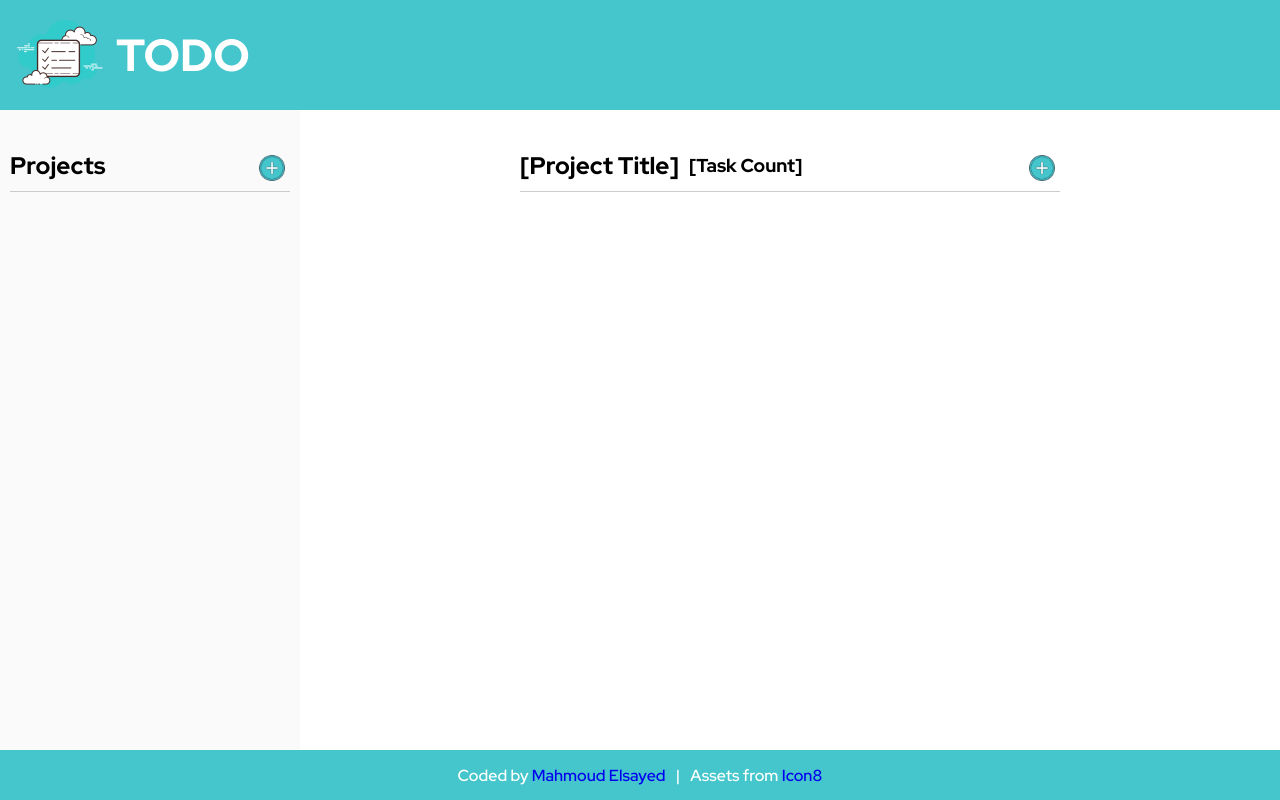
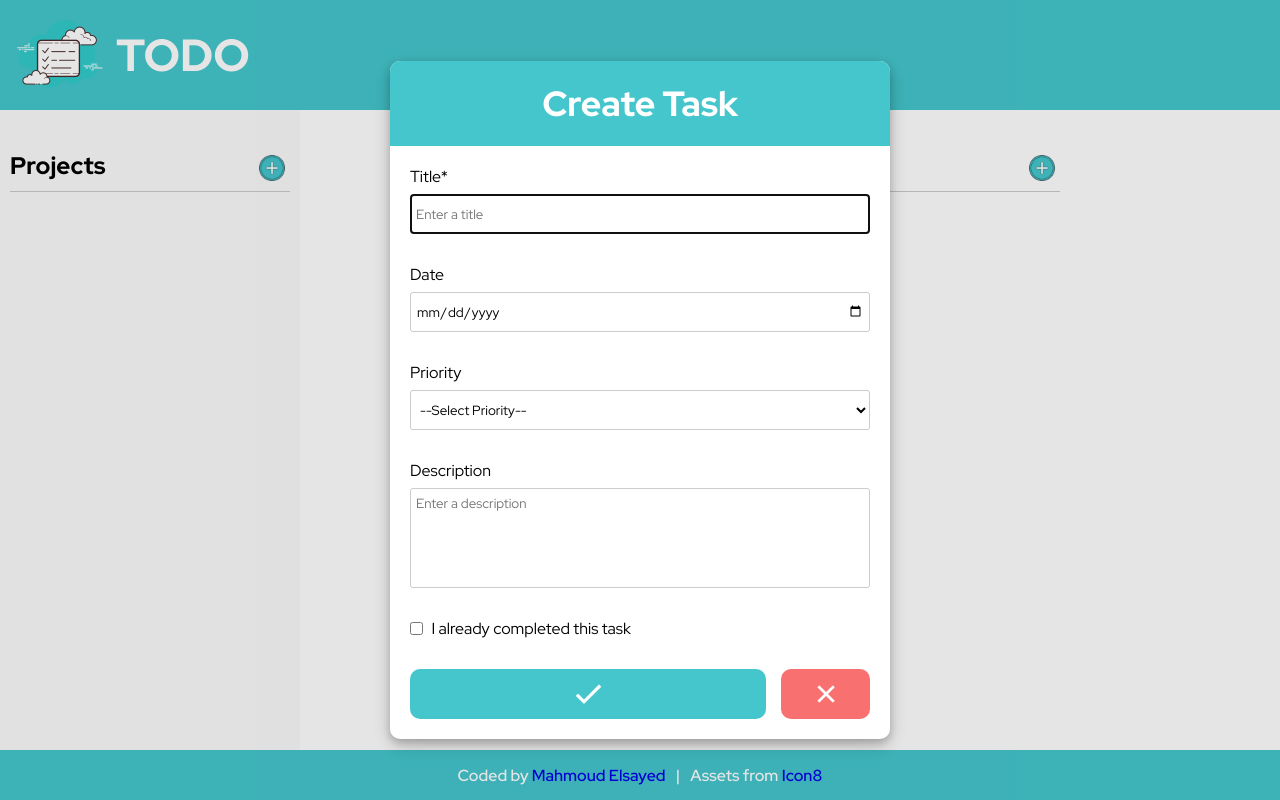
Before and after one commit to MahmoodElsaayed/todo-app, a website built with webpack: page src/template.html in a window 1280 px wide. Both pictures are taken after a click on the button 1042 px from the left and 168 px from the top of the page. Built offline with nearby package versions, Linux system fonts and the light colour scheme.

Commit message:
Add `addTaskModal` with open and close functionality
- Implemented a modal to gather user input for task creation.
- Linked the open and close buttons to their respective JavaScript event
 listeners.

```diff
--- a/src/js/ScreenController.js
+++ b/src/js/ScreenController.js
@@ -1 +1,16 @@
-export default function ScreenController(taskManager, projectManager) {}
+export default function ScreenController(taskManager, projectManager) {
+    const addTaskBtn = document.querySelector('#addTaskBtn')
+    const closeModalBtns = document.querySelectorAll('.cancel.btn')
+
+    // Open task modal
+    addTaskBtn.addEventListener('click', () => {
+        document.querySelector('#addTaskModal').showModal()
+    })
+
+    // Close any open modal (without resetting)
+    closeModalBtns.forEach((btn) => {
+        btn.addEventListener('click', () => {
+            btn.closest('dialog').close()
+        })
+    })
+}
--- a/src/js/app.js
+++ b/src/js/app.js
@@ -1,7 +1,9 @@
 import StorageManager from './StorageManager'
 import ProjectManager from './ProjectManager'
 import TaskManager from './TaskManager'
+import ScreenController from './ScreenController'
 
 const storageManager = StorageManager()
 const projectManager = ProjectManager(storageManager)
 const taskManager = TaskManager(storageManager, projectManager)
+ScreenController(taskManager, projectManager)
--- a/src/main.css
+++ b/src/main.css
@@ -17,6 +17,7 @@
 
     --white: #ffffff;
     --black: #000000;
+    --red: #f87070;
     --teal: #44c6cc;
     --gray: #cbcbcb;
     --faded-gray: #8080800a;
@@ -73,8 +74,8 @@ a {
     margin-top: 30px;
 }
 
-.user-projects .header,
-.task-viewer .header {
+.user-projects > .header,
+.task-viewer > .header {
     display: flex;
     align-items: center;
     gap: 10px;
@@ -120,3 +121,90 @@ a {
 .add.btn:active {
     scale: 0.95;
 }
+
+.modal {
+    width: 500px;
+    position: fixed;
+    top: 50%;
+    left: 50%;
+    transform: translate(-50%, -50%);
+    border: none;
+    border-radius: 10px;
+    box-shadow:
+        0 4px 8px 0 rgba(0, 0, 0, 0.2),
+        0 6px 20px 0 rgba(0, 0, 0, 0.19);
+}
+
+.modal .header {
+    height: 85px;
+    display: flex;
+    justify-content: center;
+    align-items: center;
+    background-color: var(--teal);
+    color: var(--white);
+    font: 700 3.5rem var(--primary-fonts);
+}
+
+.modal form {
+    display: grid;
+    gap: 30px;
+    padding: 20px;
+}
+
+form .row:not(.flat) {
+    display: grid;
+    gap: 7px;
+}
+
+form :is(input, select, textarea) {
+    height: 40px;
+    padding: 5px;
+    border: 1px solid var(--gray);
+    border-radius: 3px;
+    font-family: inherit;
+    background-color: var(--white);
+}
+
+form textarea {
+    resize: none;
+    height: 100px;
+}
+
+form input[type='checkbox'] {
+    height: auto;
+    margin-right: 5px;
+    vertical-align: -1px;
+    accent-color: var(--teal);
+}
+
+form .row:last-child {
+    display: grid;
+    grid-template: 50px / 4fr 1fr;
+    gap: 15px;
+}
+
+form :is(.submit.btn, .cancel.btn) {
+    border: none;
+    border-radius: 10px;
+    font: 700 1.6rem var(--primary-fonts);
+    color: var(--white);
+    transition: 0.3s ease;
+}
+
+form .submit.btn {
+    background: url('./assets/images/tick.png') no-repeat center center / 27px
+        27px var(--teal);
+}
+
+form .submit.btn:active {
+    scale: 0.985;
+}
+
+form .cancel.btn {
+    background: url('./assets/images/cancel.png') no-repeat center center / 34px
+        34px var(--red);
+}
+
+form .cancel.btn:active {
+    scale: 0.97;
+}
--- a/src/template.html
+++ b/src/template.html
@@ -42,6 +42,63 @@
                         id="addTaskBtn"
                         title="add task"
                     ></button>
+                    <dialog class="modal" id="addTaskModal">
+                        <div class="header">Create Task</div>
+                        <form method="dialog">
+                            <div class="row">
+                                <label for="title">Title*</label>
+                                <input
+                                    type="text"
+                                    id="title"
+                                    required
+                                    minlength="1"
+                                    pattern=".*\S.*"
+                                    placeholder="Enter a title"
+                                    title="Title must contain at least one non-space character."
+                                />
+                            </div>
+                            <div class="row">
+                                <label for="date">Date</label>
+                                <input type="date" id="date" />
+                            </div>
+                            <div class="row">
+                                <label for="priority">Priority</label>
+                                <select id="priority">
+                                    <option value="" disabled selected>
+                                        --Select Priority--
+                                    </option>
+                                    <option value="1">1</option>
+                                    <option value="2">2</option>
+                                    <option value="3">3</option>
+                                </select>
+                            </div>
+                            <div class="row">
+                                <label for="description">Description</label>
+                                <textarea
+                                    id="description"
+                                    placeholder="Enter a description"
+                                ></textarea>
+                            </div>
+                            <div class="row flat">
+                                <input type="checkbox" id="status" />
+                                <label for="status"
+                                    >I already completed this task</label
+                                >
+                            </div>
+                            <div class="row flat">
+                                <button
+                                    type="submit"
+                                    class="submit btn"
+                                    title="create new task"
+                                ></button>
+                                <button
+                                    type="button"
+                                    class="cancel btn"
+                                    title="cancel"
+                                ></button>
+                            </div>
+                        </form>
+                    </dialog>
                 </div>
                 <div class="tasks-container"></div>
             </div>
```
Also changed, not shown: src/assets/images/cancel.png (added), src/assets/images/tick.png (added).
